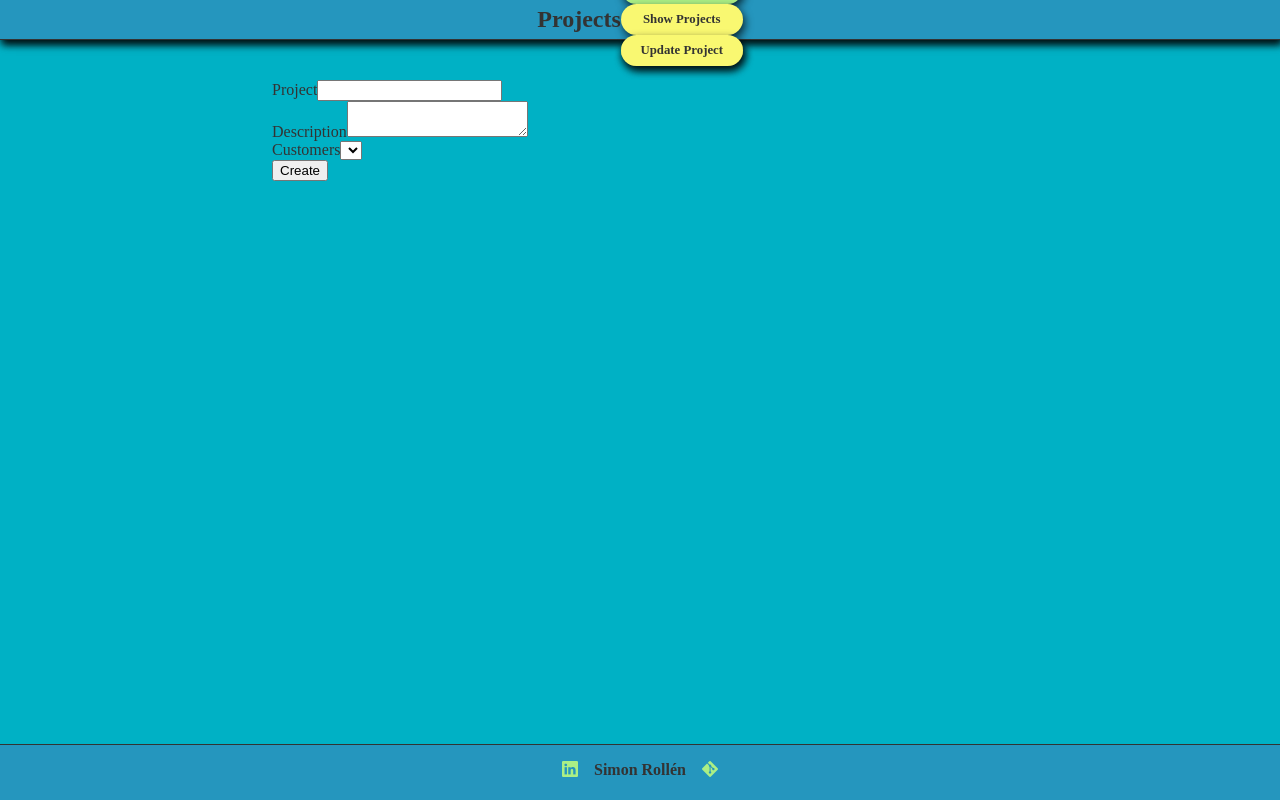
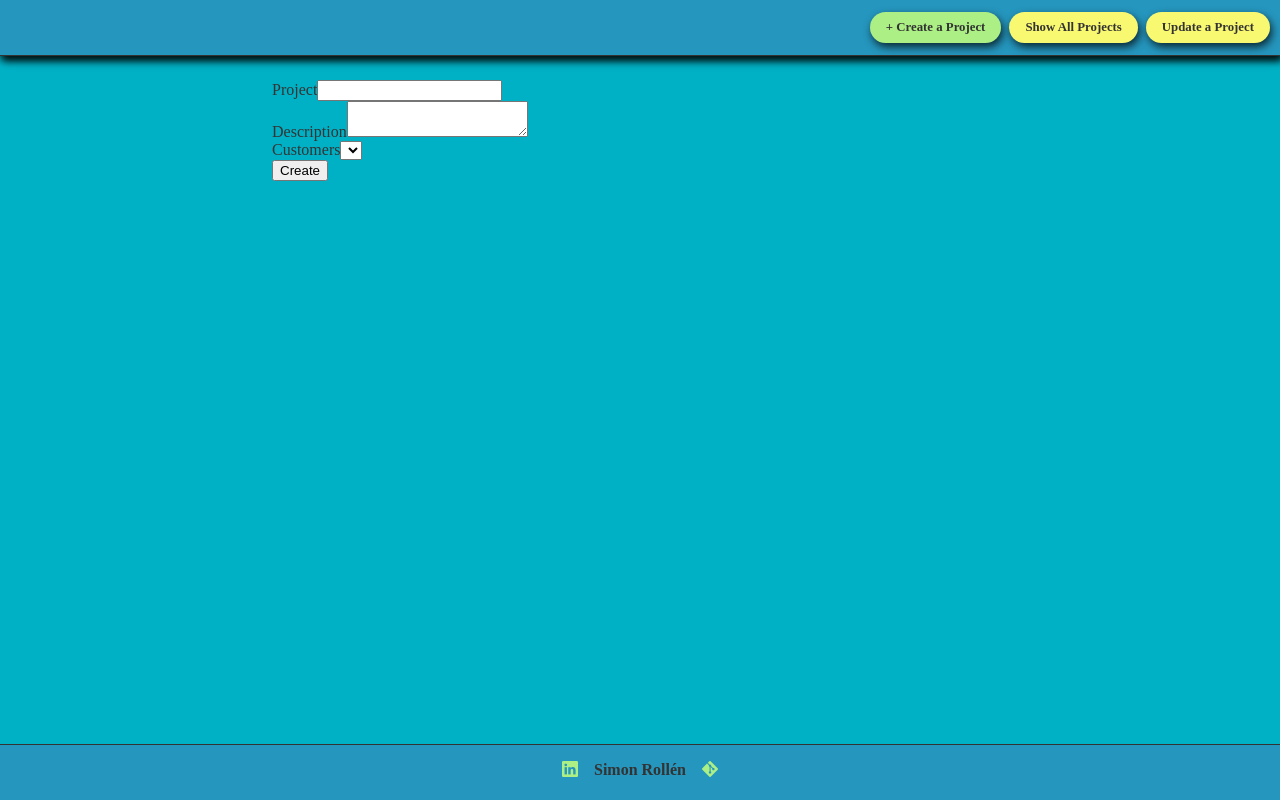
Before and after one commit to SimonR-prog/Project_Databas, a React (Vite) app in the folder Project_Databas/: page / in a window 1280 px wide. Built offline with nearby package versions, Linux system fonts and the light colour scheme; a web font is replaced by a local one.

Commit message:
Moved the buttons to the side.

```diff
--- a/Project_Databas/src/App.css
+++ b/Project_Databas/src/App.css
@@ -74,10 +74,6 @@ html, body{
         text-transform: uppercase;
         margin: 0;
     }
-    nav{
-        display: flex;
-        gap: 0.5rem;
-    }
 }
 
 .btn{
@@ -125,14 +121,21 @@ html, body{
     background-color: var(--bg-color-two);
     position: fixed;
     width: 100%;
-    height: 5vh;
+    height: 7vh;
     top: 0;
     left: 0;
     display: flex;
-    justify-content: center;
     align-items: center;
     border-bottom: 1px solid var(--border-color);
     box-shadow: var(--box-shadow);
+
+    nav{
+        width: 100%;
+        display: flex;
+        gap: 0.5rem;
+        justify-content: flex-end;
+        margin-right: 10px;
+    }
 }
 /* Footer; */
 .footer{
--- a/Project_Databas/src/components/Header.jsx
+++ b/Project_Databas/src/components/Header.jsx
@@ -5,11 +5,10 @@ const Header = () => {
   return (
     <>
     <header className='header'>
-      <h2>Projects</h2>
       <nav>
-        <Link className='btn btn-one' to={"/projects/create"}>+ Create Project</Link>
-        <Link className='btn btn-two' to={"/projects"}>Show Projects</Link>
-        <Link className='btn btn-two' to={"/projects/update"}>Update Project</Link>
+        <Link className='btn btn-one' to={"/projects/create"}>+ Create a Project</Link>
+        <Link className='btn btn-two' to={"/projects"}>Show All Projects</Link>
+        <Link className='btn btn-two' to={"/projects/update"}>Update a Project</Link>
       </nav>
     </header>
     </>
```
